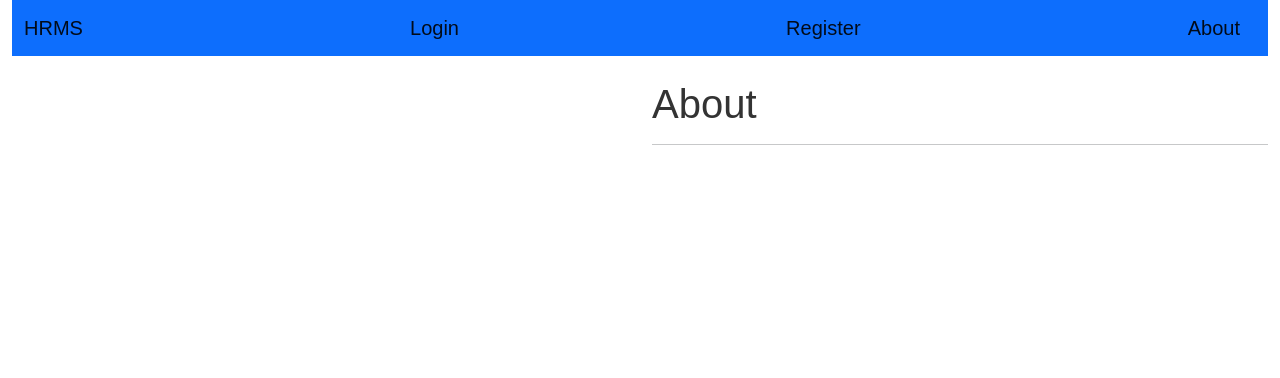
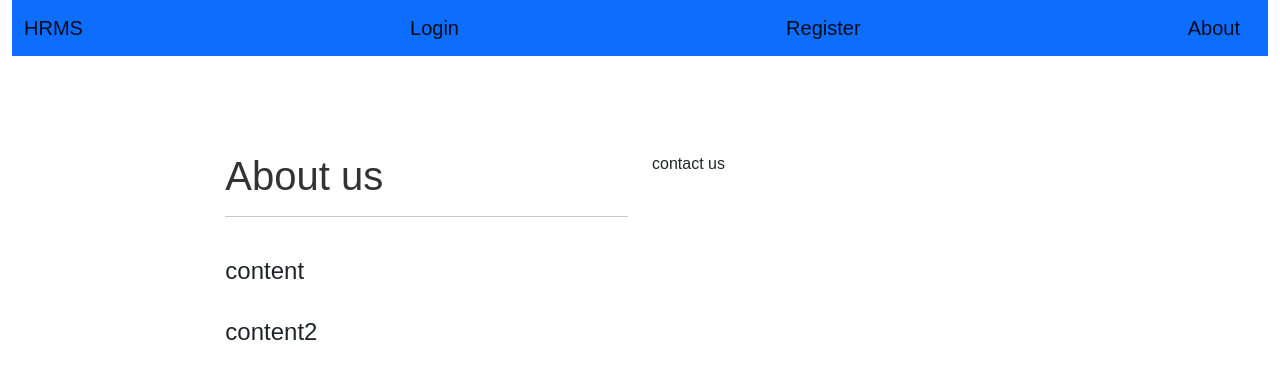
Before and after one commit to CODEwithHARiiSH/hrms_app, a React (Create React App) app: page /about in a window 1280 px wide. Shown: the top 378 px of the page. Built offline with nearby package versions, Linux system fonts and the light colour scheme.

Commit message:
Styles home page and about page

```diff
--- a/src/components/About/About.js
+++ b/src/components/About/About.js
@@ -4,11 +4,23 @@ function About() {
     <div>
     <br/>
     <div className="row">
-          <div className="col-6">
+      <div className='col-2'></div>
+    <div className="col-4">
+          <br/>
+          <br/>
+          <br/>
+           <h1>About us</h1>
+           <hr/>
+           <br/>
+           <h4>content </h4>
+           <br/>
+           <h4>content2</h4>
         </div>
-            <div className="col-6">
-               <h1>About</h1>
-               <hr/>
+      <div className="col-4">
+        <br/>
+        <br/>
+        <br/>
+     contact us
         </div>
         </div>
         </div>
--- a/src/components/Home/Home.js
+++ b/src/components/Home/Home.js
@@ -1,3 +1,4 @@
+import homeImage from './home.jpeg';
 
 function Home() {
 
@@ -5,9 +6,9 @@ function Home() {
         <div>
         <br/>
         <div className="row">
-          <div className="col-6">
-            </div>
-            <div className="col-6">
+          <div className='col-2'></div>
+        <div className="col-4">
+              <br/>
               <br/>
               <br/>
                <h1>WELCOME TO DIGITAL HRMS</h1>
@@ -17,6 +18,12 @@ function Home() {
                <br/>
                <h4>Please login to explore further</h4>
             </div>
+          <div className="col-4">
+            <br/>
+            <br/>
+            <br/>
+          <img src={homeImage} alt="home"  style={{ width: '500px', height: '300px' }}/>
+            </div>
             </div>
             </div>
     )
```
Also changed, not shown: src/components/Home/home.jpeg (added). Lines whose indentation alone changed are shown as unchanged.
